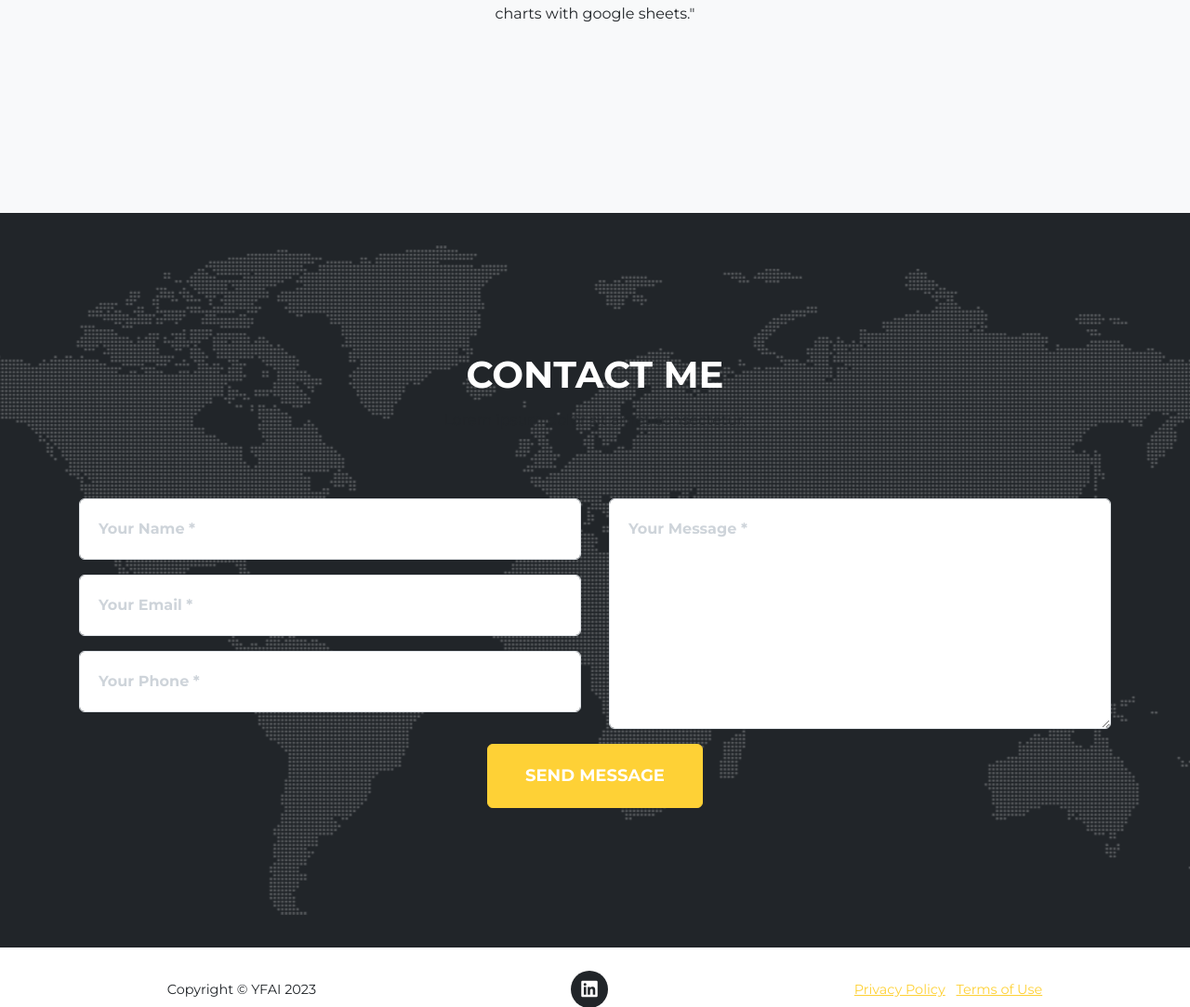
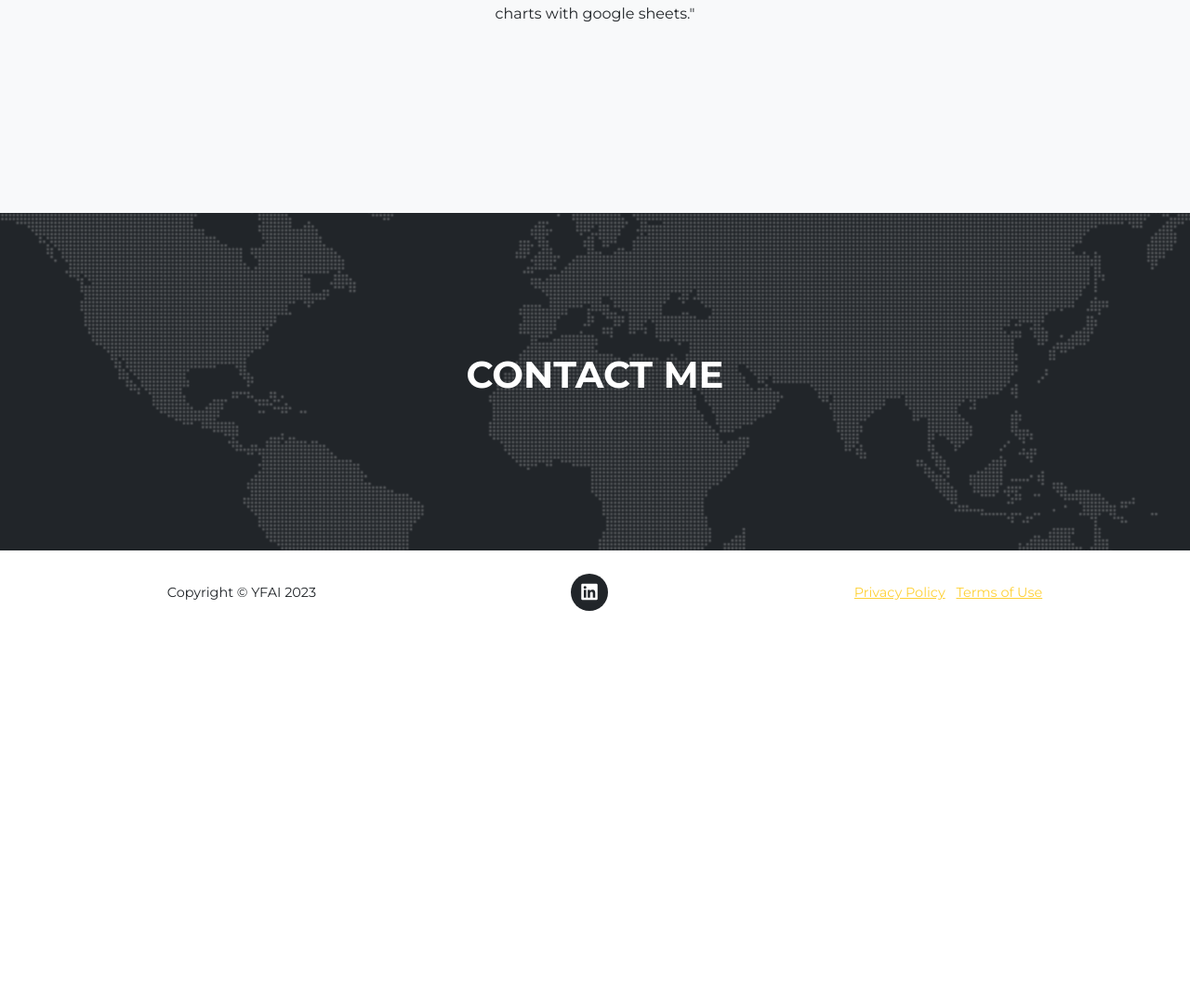
Before and after one commit to elmercodes/YFAI-website, a Django app: page / in a window 1280 px wide. Shown: the part 5417-6500 px from the top of the page at 93% size. After the commit the page ends 6074 px from the top, so only its background shows below. Run offline with Django 5.2, Linux system fonts and the light colour scheme; some libraries are stand-ins or nearby versions.

Commit message:
Complete website

```diff
--- a/app/urls.py
+++ b/app/urls.py
@@ -16,5 +16,6 @@ urlpatterns = [
 
     path('terms-of-use', views.terms_of_use, name="terms-of-use"),
 
-    path('user-logout', views.user_logout, name="user-logout")
+    path('user-logout', views.user_logout, name="user-logout"),
+
 ]
--- a/app/views.py
+++ b/app/views.py
@@ -1,5 +1,6 @@
 from django.shortcuts import render, redirect
 from django.http import HttpResponse
+from django.http import JsonResponse
 
 from . forms import CreateUserForm, LoginForm
 
@@ -8,6 +9,9 @@ from django.contrib.auth.models import auth
 from django.contrib.auth import authenticate, login, logout
 
 from django.contrib.auth.decorators import login_required
+
+from django.core.mail import send_mail
+
 
 def index(request):
     return render(request, "index.html")
--- a/core/settings.py
+++ b/core/settings.py
@@ -12,6 +12,7 @@ https://docs.djangoproject.com/en/5.0/ref/settings/
 
 from pathlib import Path
 import os
+import config_settings
 
 # Build paths inside the project like this: BASE_DIR / 'subdir'.
 BASE_DIR = Path(__file__).resolve().parent.parent
--- a/core/templates/index.html
+++ b/core/templates/index.html
@@ -203,27 +203,10 @@
             <div class="row">
                 <div class="col-lg-12 text-center">
                     <h2 class="text-uppercase section-heading">Contact Me</h2>
-                    <h3 class="text-muted section-subheading">Lorem ipsum dolor sit amet consectetur.</h3>
                 </div>
             </div>
             <div class="row">
                 <div class="col-lg-12">
-                    <form id="contactForm" name="contactForm">
-                        <div class="row">
-                            <div class="col-md-6">
-                                <div class="form-group mb-3"><input class="form-control" type="text" id="name" placeholder="Your Name *" required=""><small class="form-text text-danger flex-grow-1 lead"></small></div>
-                                <div class="form-group mb-3"><input class="form-control" type="email" id="email" placeholder="Your Email *" required=""><small class="form-text text-danger lead"></small></div>
-                                <div class="form-group mb-3"><input class="form-control" type="tel" placeholder="Your Phone *" required=""><small class="form-text text-danger lead"></small></div>
-                            </div>
-                            <div class="col-md-6">
-                                <div class="form-group mb-3"><textarea class="form-control" id="message" placeholder="Your Message *" required=""></textarea><small class="form-text text-danger lead"></small></div>
-                            </div>
-                            <div class="w-100"></div>
-                            <div class="col-lg-12 text-center">
-                                <div id="success"></div><button class="btn btn-primary btn-xl text-uppercase" id="sendMessageButton" type="submit">Send Message</button>
-                            </div>
-                        </div>
-                    </form>
                 </div>
             </div>
         </div>
```
Also changed, not shown: app/forms.py (line endings or trailing spaces), 1 other file.
